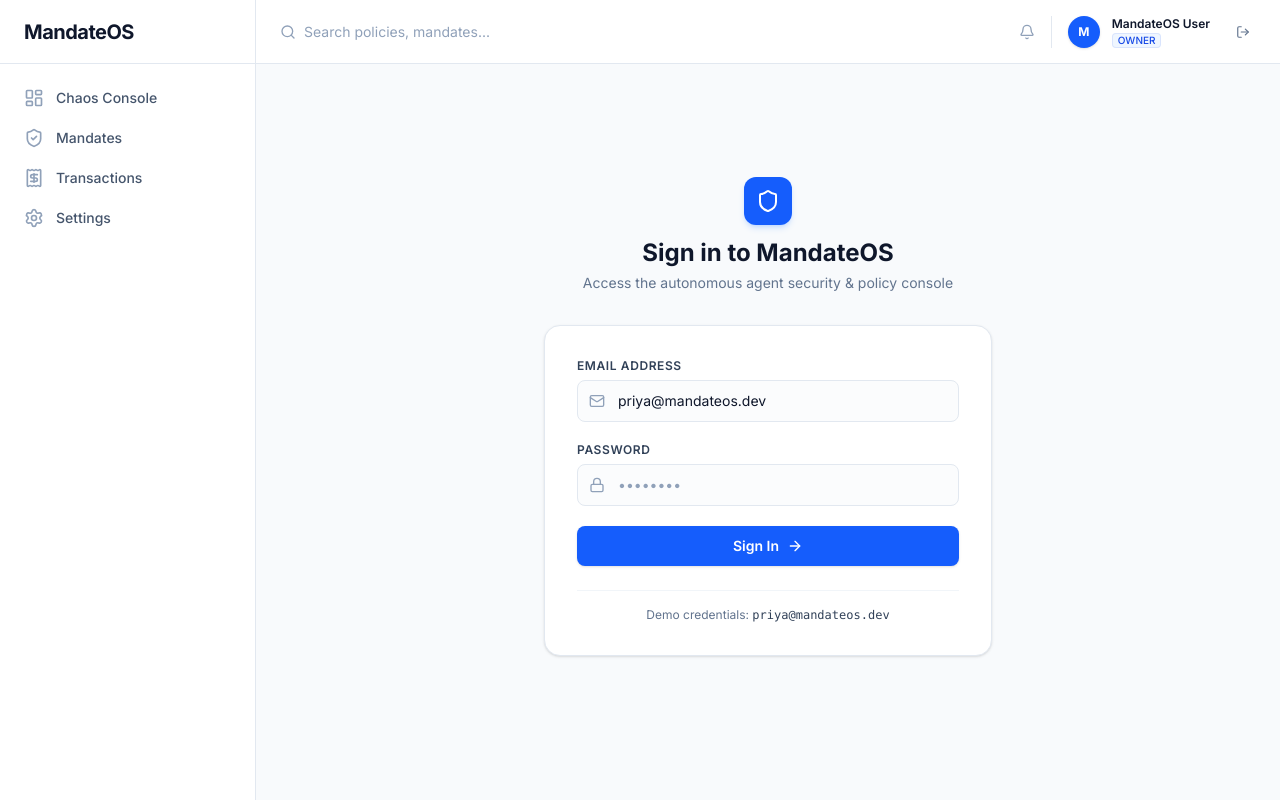
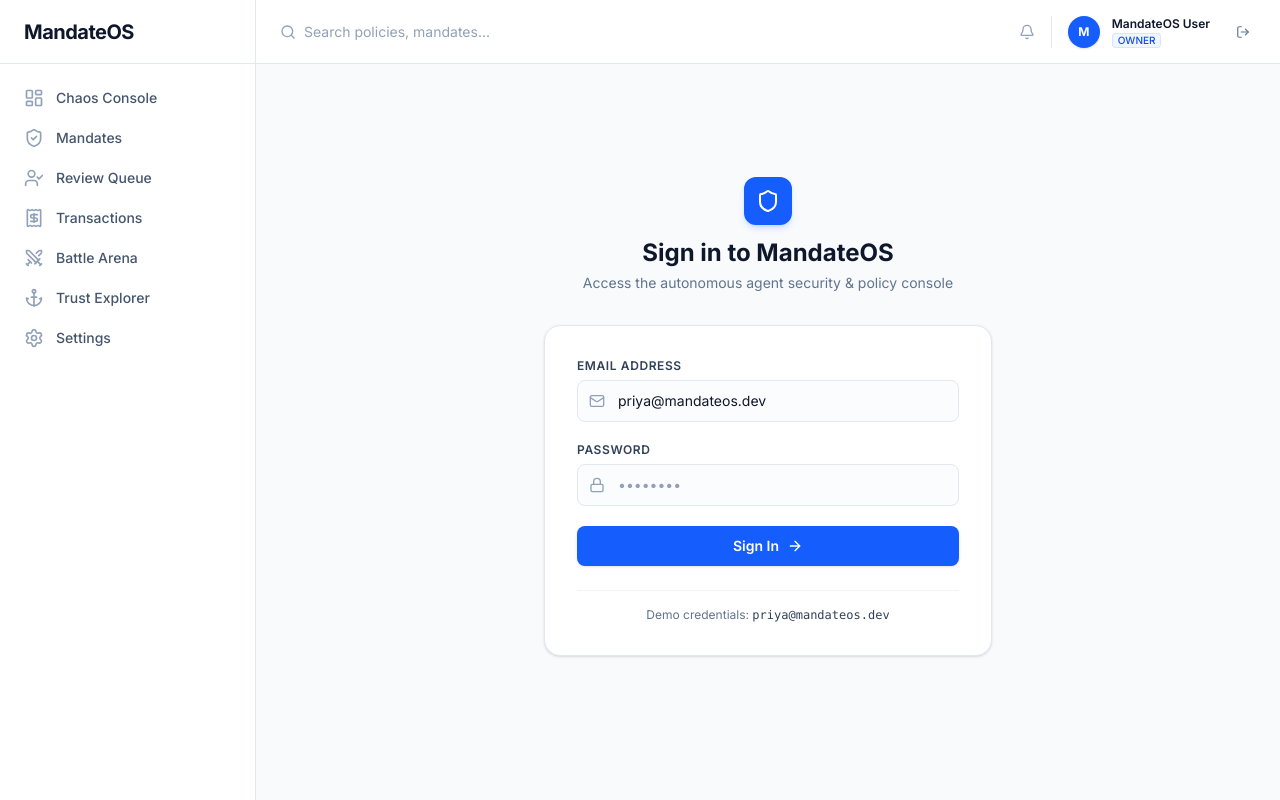
Before and after one commit to paarth293/MandateOS, a Next.js app: page /login in a window 1280 px wide. Built offline with nearby package versions, Linux system fonts and the light colour scheme; no server answers.

Commit message:
updated sidebar with arena and trust nav links

```diff
--- a/src/components/Sidebar.tsx
+++ b/src/components/Sidebar.tsx
@@ -1,13 +1,24 @@
 "use client";
 
-import { LayoutDashboard, Receipt, Settings, ShieldCheck } from "lucide-react";
+import {
+  Anchor,
+  LayoutDashboard,
+  Receipt,
+  Settings,
+  ShieldCheck,
+  Swords,
+  UserCheck,
+} from "lucide-react";
 import Link from "next/link";
 import { usePathname } from "next/navigation";
 
 const navigation = [
   { name: "Chaos Console", href: "/", icon: LayoutDashboard },
   { name: "Mandates", href: "/mandates", icon: ShieldCheck },
+  { name: "Review Queue", href: "/review", icon: UserCheck },
   { name: "Transactions", href: "/transactions", icon: Receipt },
+  { name: "Battle Arena", href: "/arena", icon: Swords },
+  { name: "Trust Explorer", href: "/trust", icon: Anchor },
   { name: "Settings", href: "/settings", icon: Settings },
 ];
 
```
